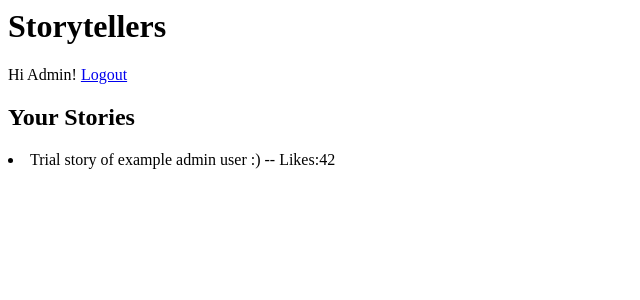
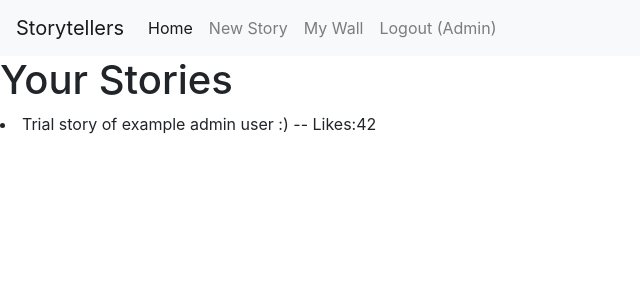
Before and after one commit to laurab1/Dice-with-microservices, a Flask app: page / in a window 1280 px wide. Shown: the top 300 px of the page, without its empty margins (0-640 px from the left). Run offline with Flask 2, Linux system fonts and the light colour scheme; a user stored in the database is signed in; data comes from the database, SQL or seed files in the repository; some libraries are stand-ins or nearby versions.

Commit message:
implemented myWall functionality updating index.html

```diff
--- a/monolith/app.py
+++ b/monolith/app.py
@@ -47,6 +47,14 @@ def create_app():
             print(example)
             db.session.add(example)
             db.session.commit()
+        else: #done to test if myWall works, adding an other story
+        	example = Story()
+        	example.text = 'New Trial story of example admin user :)'
+        	example.likes = 30
+        	example.author_id = 1 #if it's different from 1 it's not in the wall of the admin user
+        	print(example)
+        	db.session.add(example)
+        	db.session.commit()
 
     return app
 
--- a/monolith/database.py
+++ b/monolith/database.py
@@ -11,7 +11,7 @@ db = SQLAlchemy()
 class User(db.Model):
     __tablename__ = 'user'
     id = db.Column(db.Integer, primary_key=True, autoincrement=True)
-    username = db.Column(db.Unicode(128), unique=True, nullable=False)
+    #username = db.Column(db.Unicode(128), unique=True, nullable=False)
     email = db.Column(db.Unicode(128), unique=True, nullable=False)
     firstname = db.Column(db.Unicode(128))
     lastname = db.Column(db.Unicode(128))
--- a/monolith/forms.py
+++ b/monolith/forms.py
@@ -12,14 +12,13 @@ class LoginForm(FlaskForm):
 
 class UserForm(FlaskForm):
     email = EmailField('E-mail address*', id='email', validators=[DataRequired(), Email()])
-    username = f.StringField('Username*', id='username', validators=[DataRequired()])
+    #username = f.StringField('Username*', id='username', validators=[DataRequired()])
     password = f.PasswordField('Password*', id='password', validators=[DataRequired(), Length(min=8, max=64)])
     firstname = f.StringField('First Name*', id='firstname', validators=[DataRequired()])
     lastname = f.StringField('Last Name*', id='lastname', validators=[DataRequired()])
     dateofbirth = DateField('Date of Birth', id='dateofbirth', format="%Y-%m-%d")
     display = ['email', 'username', 'password','firstname', 'lastname', 'dateofbirth']
 
-
 class StoryForm(FlaskForm):
     diceset = ""
     text = f.TextField('text', validators=[DataRequired()])  # TODO: Add check on length (1000 chrs)
--- a/monolith/templates/index.html
+++ b/monolith/templates/index.html
@@ -1,8 +1,68 @@
+<head>
+    <link rel="stylesheet" href="https://stackpath.bootstrapcdn.com/bootstrap/4.3.1/css/bootstrap.min.css"
+          integrity="sha384-ggOyR0iXCbMQv3Xipma34MD+dH/1fQ784/j6cY/iJTQUOhcWr7x9JvoRxT2MZw1T" crossorigin="anonymous">
+    <script src="https://code.jquery.com/jquery-3.3.1.slim.min.js"
+            integrity="sha384-q8i/X+965DzO0rT7abK41JStQIAqVgRVzpbzo5smXKp4YfRvH+8abtTE1Pi6jizo"
+            crossorigin="anonymous"></script>
+    <script src="https://cdnjs.cloudflare.com/ajax/libs/popper.js/1.14.7/umd/popper.min.js"
+            integrity="sha384-UO2eT0CpHqdSJQ6hJty5KVphtPhzWj9WO1clHTMGa3JDZwrnQq4sF86dIHNDz0W1"
+            crossorigin="anonymous"></script>
+    <script src="https://stackpath.bootstrapcdn.com/bootstrap/4.3.1/js/bootstrap.min.js"
+            integrity="sha384-JjSmVgyd0p3pXB1rRibZUAYoIIy6OrQ6VrjIEaFf/nJGzIxFDsf4x0xIM+B07jRM"
+            crossorigin="anonymous"></script>
+</head>
+
+<body>
+
+<!-- ----------------- NAV BAR ------------------ -->
+{% if current_user.is_authenticated %}
+  <nav class="navbar navbar-expand-lg navbar-light bg-light">
+    <a class="navbar-brand" href="#">Storytellers</a>
+
+    <button class="navbar-toggler" type="button" data-toggle="collapse" data-target="#navbarNavDropdown"
+            aria-controls="navbarNavDropdown" aria-expanded="false" aria-label="Toggle navigation">
+        <span class="navbar-toggler-icon"></span>
+    </button>
+
+    <div class="collapse navbar-collapse" id="navbarNavDropdown">
+        <ul class="navbar-nav">
+            <li class="nav-item active">
+                <a class="nav-link" href="/stories">Home </a>
+            </li>
+            <li class="nav-item">
+                <a class="nav-link" href="/newStory">New Story</a>
+            </li>
+            <li class="nav-item">
+                <a class="nav-link" href="/">My Wall <span class="sr-only">(current)</span></a>
+            </li>
+            <li class="nav-item">
+                <a class="nav-link" href="/logout">Logout ({{ current_user.firstname }})</a>
+            </li>
+
+        </ul>
+    </div>
+  </nav>
+
+  <h1>Your Stories</h1>
+    {% for story in stories%}
+      <div>
+        <li>
+          {{story.text}} -- Likes:{{story.likes}}
+        </li>
+      </div>
+    {% endfor %}
+
+{% else %}
+  Hi Anonymous, <a href="/login">Log in</a>
+{% endif %}
+
+</body>
+</html>
+
+<!--
 <h1>Storytellers</h1>
-
 {% if current_user.is_authenticated %}
   Hi {{ current_user.firstname }}! <a href="/logout">Logout</a>
-
 
     <h2>Your Stories</h2>
     {% for story in stories%}
@@ -12,8 +72,7 @@
         </li>
       </div>
     {% endfor %}
-
-
 {% else %}
   Hi Anonymous, <a href="/login">Log in</a>
 {% endif %}
+-->
--- a/monolith/templates/new_story.html
+++ b/monolith/templates/new_story.html
@@ -32,7 +32,7 @@
                     <a class="nav-link" href="/newStory">New Story</a>
                 </li>
                 <li class="nav-item">
-                    <a class="nav-link" href="#">My Wall <span class="sr-only">(current)</span></a>
+                    <a class="nav-link" href="/">My Wall <span class="sr-only">(current)</span></a>
                 </li>
                 <li class="nav-item">
                     <a class="nav-link" href="/logout">Logout ({{ current_user.firstname }})</a>
--- a/monolith/templates/stories.html
+++ b/monolith/templates/stories.html
@@ -30,7 +30,7 @@
                 <a class="nav-link" href="/newStory">New Story</a>
             </li>
             <li class="nav-item">
-                <a class="nav-link" href="#">My Wall <span class="sr-only">(current)</span></a>
+                <a class="nav-link" href="/">My Wall <span class="sr-only">(current)</span></a>
             </li>
             <li class="nav-item">
                 <a class="nav-link" href="/logout">Logout ({{ current_user.firstname }})</a>
```
Also changed, not shown: monolith/background.py (line endings or trailing spaces).
